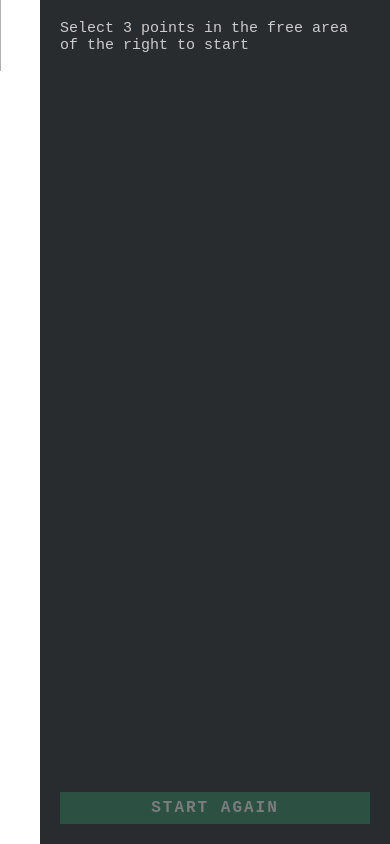
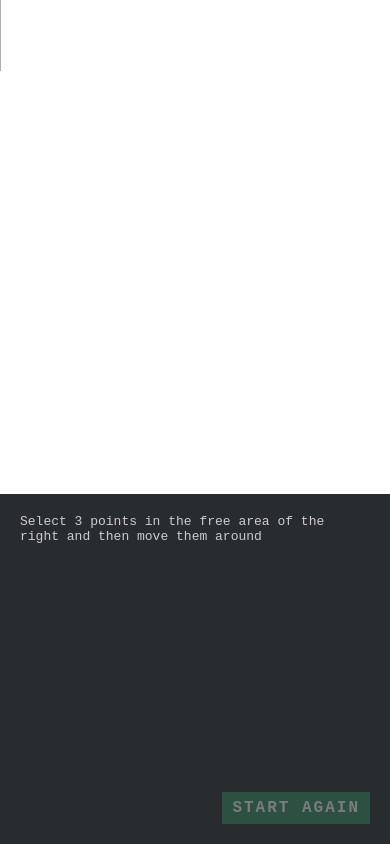
Before and after one commit to johncol/app-click-the-canvas, a website built with Parcel: page index.html in a window 390 px wide. Built offline with nearby package versions, Linux system fonts and the light colour scheme; what fabric would draw is missing.

Commit message:
Add media query styles for 600px

```diff
--- a/index.html
+++ b/index.html
@@ -5,7 +5,7 @@
   <meta name="viewport" content="width=device-width, initial-scale=1.0">
   <meta http-equiv="X-UA-Compatible" content="ie=edge">
 
-  <title>Points, parallelograms and circles</title>
+  <title>Click the canvas!!</title>
 
   <link rel="stylesheet" href="styles.css">
 </head>
@@ -16,7 +16,7 @@
   </main>
 
   <aside class="info-bar" id="info-bar">
-    <p>Select 3 points in the free area of the right to start</p>
+    <p>Select 3 points in the free area of the right and then move them around</p>
     <button type="button" disabled>Start again</button>
     <table></table>
   </aside>
--- a/styles.css
+++ b/styles.css
@@ -128,3 +128,27 @@ dialog.open {
 dialog p + p {
   margin-top: 10px;
 }
+
+@media screen and (max-width: 600px) {
+  html {
+    --info-bar-height: 350px;
+  }
+
+  .info-bar {
+    min-width: 320px;
+    width: 100vw;
+    height: var(--info-bar-height);
+    top: calc(100vh - var(--info-bar-height));
+    left: 0;
+    font-size: 13px;
+  }
+
+  button {
+    width: auto;
+    right: var(--info-bar-padding);
+  }
+
+  tr > * {
+    padding: 10px 0;
+  }
+}
```
